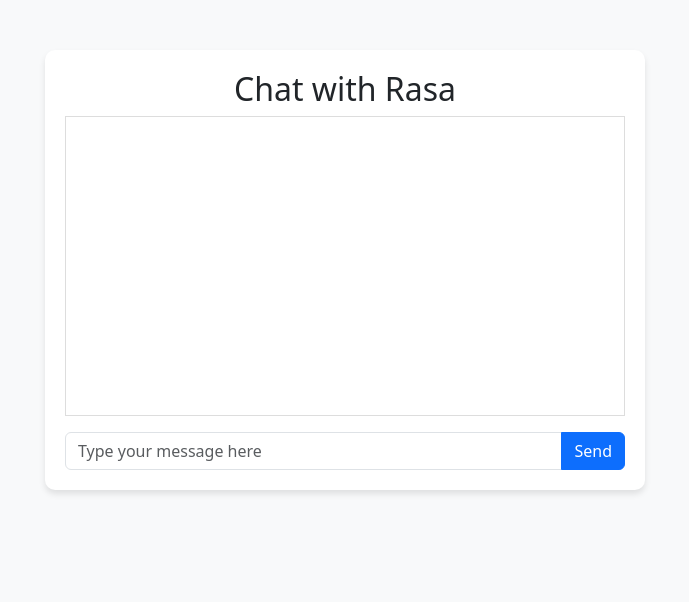
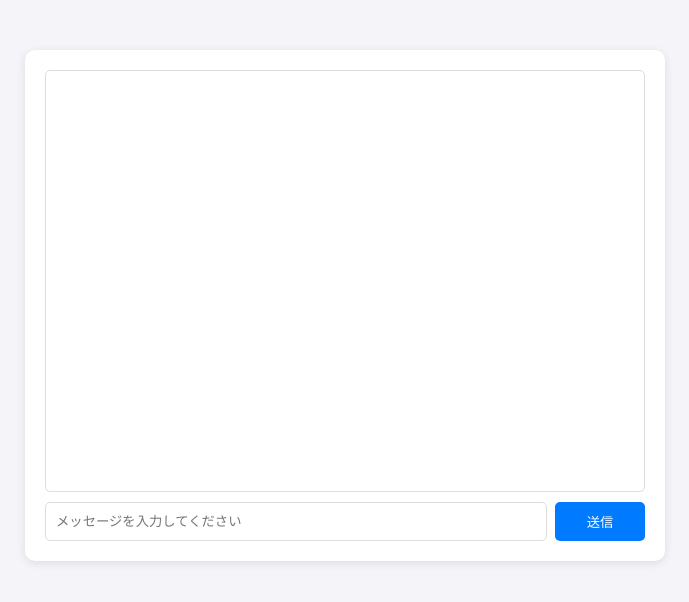
Before and after one commit to ITBusinessClassteam2member/Rasarennkei, a Python web app: template flask/templates/index.html in a window 1280 px wide. Shown: the top 602 px of the page, without its empty margins (295-984 px from the left). Run offline with Jinja, Linux system fonts and the light colour scheme; the template is opened without the code that fills it, so the values that code supplies are empty.

Commit message:
Initial commit

```diff
--- a/flask/templates/index.html
+++ b/flask/templates/index.html
@@ -1,90 +1,140 @@
 <!DOCTYPE html>
-<html lang="en">
+<html lang="ja">
 <head>
     <meta charset="UTF-8">
     <meta name="viewport" content="width=device-width, initial-scale=1.0">
-    <title>Flask Chat App</title>
-    <!-- Bootstrap CSS -->
-    <link href="https://cdn.jsdelivr.net/npm/bootstrap@5.3.0-alpha1/dist/css/bootstrap.min.css" rel="stylesheet">
+    <title>チャットボット</title>
     <style>
         body {
-            background-color: #f8f9fa;
+            font-family: Arial, sans-serif;
+            margin: 0;
+            padding: 0;
+            background-color: #f4f4f9;
         }
         .chat-container {
+            width: 80%;
             max-width: 600px;
-            margin: 50px auto;
-            background: #fff;
+            margin: 0 auto;
+            padding: 20px;
+            background-color: #fff;
             border-radius: 10px;
-            box-shadow: 0 4px 6px rgba(0, 0, 0, 0.1);
-            padding: 20px;
+            box-shadow: 0 2px 10px rgba(0, 0, 0, 0.1);
+            margin-top: 50px;
         }
-        .message {
-            margin: 10px 0;
+        .chat-box {
+            height: 400px;
+            overflow-y: scroll;
+            padding: 10px;
+            border: 1px solid #ddd;
+            border-radius: 5px;
+            margin-bottom: 10px;
         }
-        .user-message {
-            text-align: right;
-            color: #007bff;
+        .chat-box .message {
+            padding: 8px;
+            margin-bottom: 10px;
+            border-radius: 10px;
+            max-width: 80%;
         }
-        .bot-message {
-            text-align: left;
-            color: #28a745;
+        .chat-box .user-message {
+            background-color: #e1f5fe;
+            margin-left: auto;
+        }
+        .chat-box .bot-message {
+            background-color: #f1f0f0;
+            margin-right: auto;
+        }
+        .input-container {
+            display: flex;
+            justify-content: space-between;
+        }
+        .input-container input {
+            width: 80%;
+            padding: 10px;
+            border-radius: 5px;
+            border: 1px solid #ddd;
+        }
+        .input-container button {
+            width: 15%;
+            padding: 10px;
+            background-color: #007bff;
+            color: white;
+            border: none;
+            border-radius: 5px;
+            cursor: pointer;
+        }
+        .input-container button:hover {
+            background-color: #0056b3;
         }
     </style>
 </head>
 <body>
+
 <div class="chat-container">
-        <h2 class="text-center">Chat with Rasa</h2>
-        <div id="chat-box" style="height: 300px; overflow-y: auto; border: 1px solid #ddd; padding: 10px;"></div>
-        <div class="input-group mt-3">
-            <input type="text" id="user-input" class="form-control" placeholder="Type your message here">
-            <button class="btn btn-primary" id="send-btn">Send</button>
+    <div class="chat-box" id="chat-box">
+        <!-- チャットメッセージがここに表示される -->
+    </div>
+    <div class="input-container">
+        <input type="text" id="user-message" placeholder="メッセージを入力してください" autocomplete="off" />
+        <button id="send-button">送信</button>
     </div>
 </div>
 
-    <!-- Bootstrap JS + Popper -->
-    <script src="https://cdn.jsdelivr.net/npm/bootstrap@5.3.0-alpha1/dist/js/bootstrap.bundle.min.js"></script>
 <script>
-        const chatBox = document.getElementById("chat-box");
-        const userInput = document.getElementById("user-input");
-        const sendBtn = document.getElementById("send-btn");
+    const chatBox = document.getElementById('chat-box');
+    const sendButton = document.getElementById('send-button');
+    const userMessageInput = document.getElementById('user-message');
 
-        sendBtn.addEventListener("click", () => {
-            const message = userInput.value;
-            if (message.trim()) {
-                // Add user message to chat
-                const userMessage = document.createElement("div");
-                userMessage.className = "message user-message";
-                userMessage.textContent = message;
-                chatBox.appendChild(userMessage);
+    // ユーザーのメッセージを送信
+    sendButton.addEventListener('click', function() {
+        const userMessage = userMessageInput.value.trim();
+        if (userMessage) {
+            appendMessage('user', userMessage);
+            userMessageInput.value = '';
+            sendToFlask(userMessage);
+        }
+    });
 
-                // Clear input
-                userInput.value = "";
-
-                // Scroll to the bottom
-                chatBox.scrollTop = chatBox.scrollHeight;
-
-                // Send message to Flask endpoint
-                fetch("/chat", {
-                    method: "POST",
+    // Flaskにメッセージを送信
+    function sendToFlask(message) {
+        fetch('/chat', {
+            method: 'POST',
             headers: {
-                        "Content-Type": "application/json"
+                'Content-Type': 'application/json',
             },
-                    body: JSON.stringify({ message })
+            body: JSON.stringify({ message: message }),
         })
         .then(response => response.json())
         .then(data => {
-                    // Add bot message to chat
-                    const botMessage = document.createElement("div");
-                    botMessage.className = "message bot-message";
-                    botMessage.textContent = data.response;
-                    chatBox.appendChild(botMessage);
+            if (data && data.length > 0) {
+                data.forEach(item => {
+                    if (item.text) {
+                        appendMessage('bot', item.text);
+                    }
+                });
+            }
+        })
+        .catch(error => {
+            console.error('Error:', error);
+            appendMessage('bot', 'Rasaサービスに接続できません。');
+        });
+    }
 
-                    // Scroll to the bottom
-                    chatBox.scrollTop = chatBox.scrollHeight;
-                })
-                .catch(error => console.error("Error:", error));
+    // チャットボックスにメッセージを追加
+    function appendMessage(sender, message) {
+        const messageElement = document.createElement('div');
+        messageElement.classList.add('message', sender + '-message');
+        messageElement.textContent = message;
+        chatBox.appendChild(messageElement);
+        chatBox.scrollTop = chatBox.scrollHeight;  // スクロールを最新メッセージに合わせる
+    }
+
+    // Enterキーで送信
+    userMessageInput.addEventListener('keypress', function(e) {
+        if (e.key === 'Enter') {
+            sendButton.click();
         }
     });
 </script>
+
 </body>
 </html>
```
Lines whose indentation alone changed are shown as unchanged.
